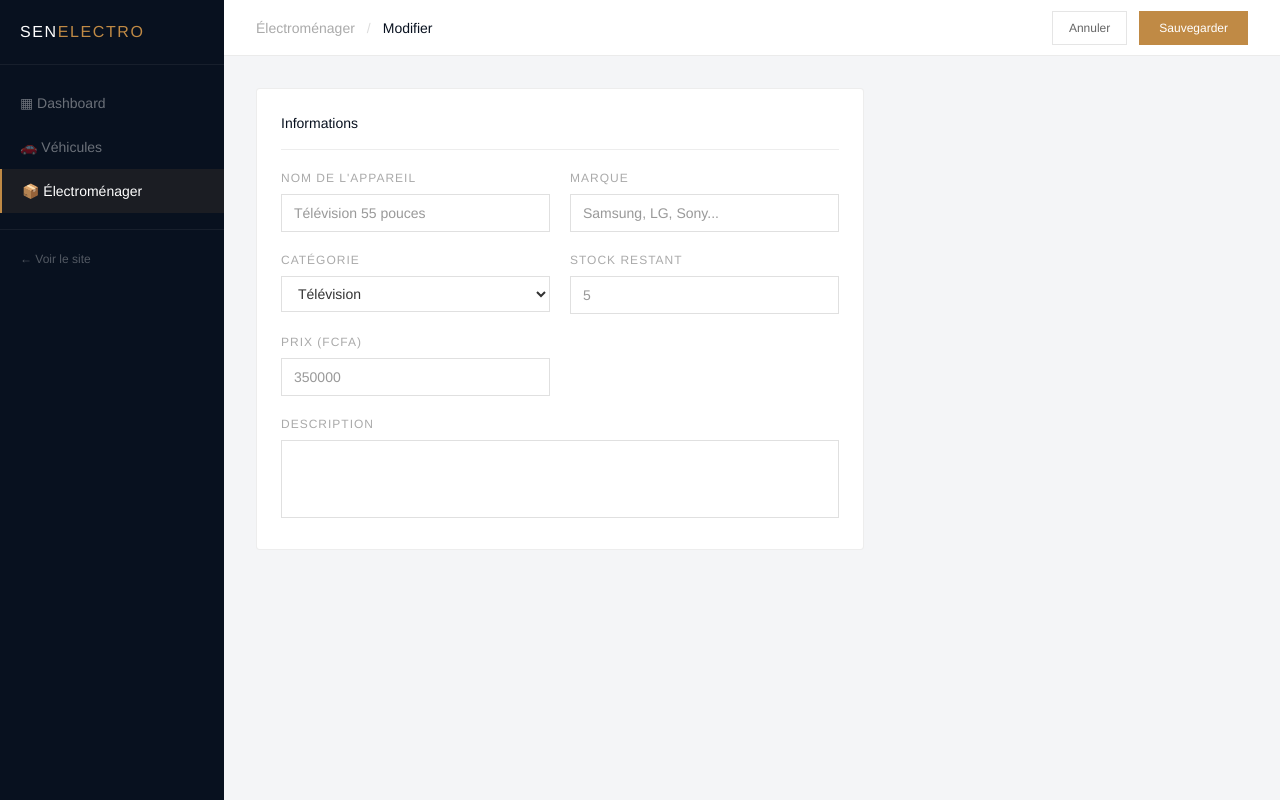
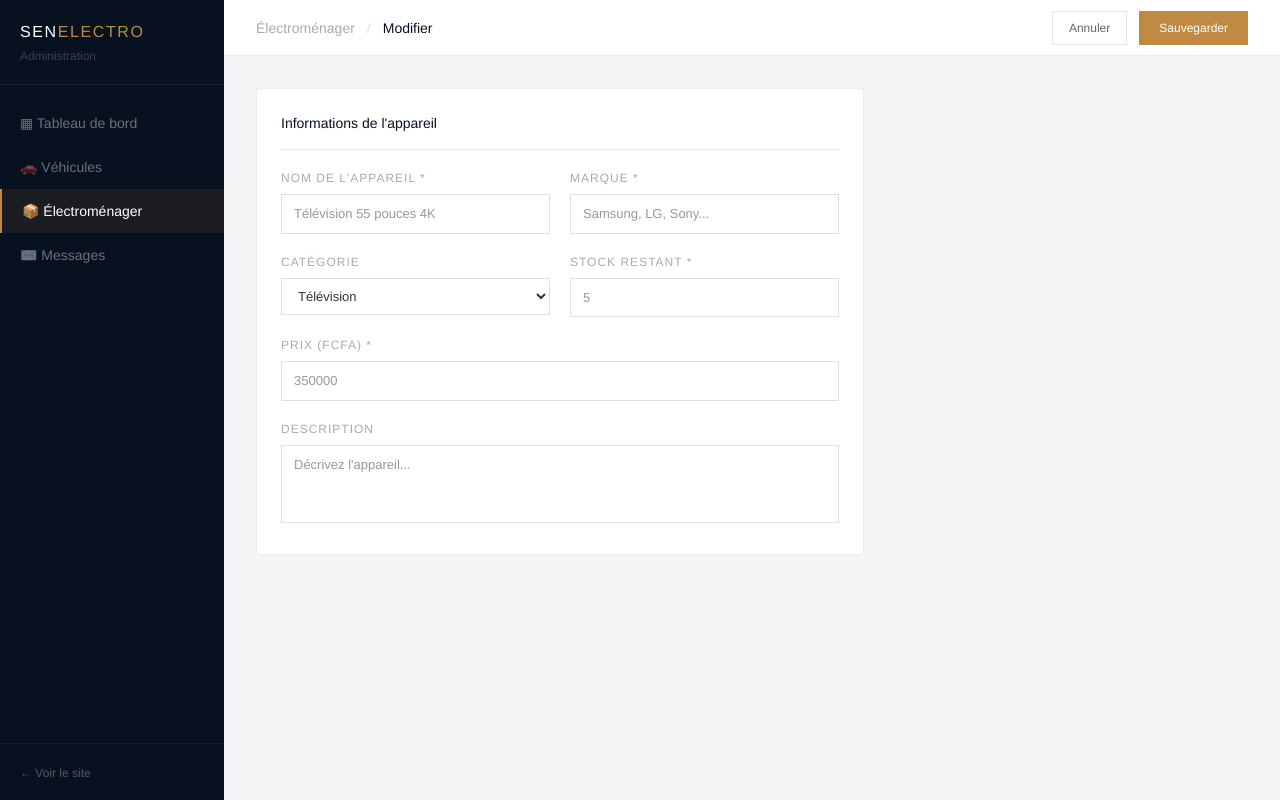
Before and after one commit to sokhna4907-crypto/senelectro, a Next.js app: page /admin/appliances/1 in a window 1280 px wide. Built offline with nearby package versions, Linux system fonts and the light colour scheme; no server answers; the database is empty.

Commit message:
Fix navbar electromenager + formulaire

```diff
--- a/src/app/admin/appliances/[id]/page.tsx
+++ b/src/app/admin/appliances/[id]/page.tsx
@@ -6,13 +6,16 @@ import { useRouter } from 'next/navigation'
 export default function EditAppliance({ params }: { params: Promise<{ id: string }> }) {
   const router = useRouter()
   const [id, setId] = useState('')
-  const [form, setForm] = useState({
-    name: '', brand: '', category: 'television',
-    price: '', stock_count: '', description: ''
-  })
+  const [name, setName] = useState('')
+  const [brand, setBrand] = useState('')
+  const [category, setCategory] = useState('television')
+  const [price, setPrice] = useState('')
+  const [stock, setStock] = useState('')
+  const [description, setDescription] = useState('')
   const [loading, setLoading] = useState(true)
   const [saving, setSaving] = useState(false)
   const [saved, setSaved] = useState(false)
+  const [error, setError] = useState('')
 
   useEffect(() => {
     params.then(p => {
@@ -22,62 +25,81 @@ export default function EditAppliance({ params }: { params: Promise<{ id: string
         .then(r => r.json())
         .then(data => {
           const a = data.data
-          if (a) setForm({
-            name: a.name || '', brand: a.brand || '',
-            category: a.category || 'television',
-            price: a.price?.toString() || '',
-            stock_count: a.stock_count?.toString() || '',
-            description: a.description || '',
-          })
+          if (a) {
+            setName(a.name || '')
+            setBrand(a.brand || '')
+            setCategory(a.category || 'television')
+            setPrice(a.price?.toString() || '')
+            setStock(a.stock_count?.toString() || '')
+            setDescription(a.description || '')
+          }
           setLoading(false)
         })
         .catch(() => setLoading(false))
     })
   }, [params])
 
-  const update = (key: string, val: string) => setForm(f => ({ ...f, [key]: val }))
-
   const handleSave = async () => {
+    if (!name || !brand || !price || !stock) {
+      setError('Veuillez remplir tous les champs obligatoires')
+      return
+    }
     setSaving(true)
-    const token = document.cookie.split('admin_token=')[1]?.split(';')[0]
+    setError('')
+    try {
       const method = id === 'new' ? 'POST' : 'PUT'
       const url = id === 'new' ? '/api/appliances' : `/api/appliances/${id}`
-    await fetch(url, {
+      const res = await fetch(url, {
         method,
-      headers: { 'Content-Type': 'application/json', Authorization: `Bearer ${token}` },
+        headers: { 'Content-Type': 'application/json' },
         body: JSON.stringify({
-        ...form,
-        price: Number(form.price),
-        stock_count: Number(form.stock_count),
+          name, brand, category,
+          price: Number(price),
+          stock_count: Number(stock),
+          description,
           photos: [],
           is_available: true,
         }),
       })
+      if (res.ok) {
+        setSaved(true)
+        setTimeout(() => router.push('/admin/appliances'), 1200)
+      } else {
+        setError('Erreur lors de la sauvegarde')
+      }
+    } catch {
+      setError('Erreur de connexion')
+    } finally {
       setSaving(false)
-    setSaved(true)
-    setTimeout(() => router.push('/admin/appliances'), 1000)
+    }
   }
 
-  const inputStyle = { border: '0.5px solid rgba(0,0,0,0.12)', color: '#333', background: '#fff', outline: 'none' }
-  const Field = ({ label, children }: { label: string; children: React.ReactNode }) => (
-    <div>
-      <label className="block text-xs uppercase tracking-widest mb-2" style={{ color: '#aaa', letterSpacing: '1px' }}>{label}</label>
-      {children}
+  const sel = {
+    border: '0.5px solid rgba(0,0,0,0.12)',
+    color: '#333', background: '#fff',
+    outline: 'none', width: '100%',
+    padding: '9px 12px', fontSize: '13px',
+    fontFamily: 'inherit'
+  }
+
+  if (loading) return (
+    <div className="flex min-h-screen items-center justify-center" style={{ background: '#F4F5F7' }}>
+      <div className="text-sm" style={{ color: '#aaa' }}>Chargement...</div>
     </div>
   )
 
-  if (loading) return <div className="flex min-h-screen items-center justify-center" style={{ background: '#F4F5F7' }}><div className="text-sm" style={{ color: '#aaa' }}>Chargement...</div></div>
-
   return (
     <div className="flex min-h-screen" style={{ fontFamily: 'Helvetica Neue, Arial, sans-serif' }}>
-      <aside className="w-56 flex-shrink-0" style={{ background: '#08111F' }}>
+      <aside className="w-56 flex-shrink-0 flex flex-col" style={{ background: '#08111F' }}>
         <div className="px-5 py-5" style={{ borderBottom: '0.5px solid rgba(255,255,255,0.06)' }}>
           <div className="text-base font-light tracking-widest uppercase" style={{ color: '#fff' }}>Sen<span style={{ color: '#C08A45' }}>Electro</span></div>
+          <div className="text-xs mt-1" style={{ color: 'rgba(255,255,255,0.2)' }}>Administration</div>
         </div>
-        <nav className="py-4">
-          <Link href="/admin" className="flex items-center gap-3 px-5 py-3 text-sm" style={{ color: 'rgba(255,255,255,0.4)' }}>▦ Dashboard</Link>
+        <nav className="py-4 flex-1">
+          <Link href="/admin" className="flex items-center gap-3 px-5 py-3 text-sm" style={{ color: 'rgba(255,255,255,0.4)' }}>▦ Tableau de bord</Link>
           <Link href="/admin/vehicles" className="flex items-center gap-3 px-5 py-3 text-sm" style={{ color: 'rgba(255,255,255,0.4)' }}>🚗 Véhicules</Link>
           <Link href="/admin/appliances" className="flex items-center gap-3 px-5 py-3 text-sm" style={{ color: '#fff', background: 'rgba(192,138,69,0.1)', borderLeft: '2px solid #C08A45' }}>📦 Électroménager</Link>
+          <Link href="/admin/messages" className="flex items-center gap-3 px-5 py-3 text-sm" style={{ color: 'rgba(255,255,255,0.4)' }}>✉️ Messages</Link>
         </nav>
         <div className="px-5 py-4" style={{ borderTop: '0.5px solid rgba(255,255,255,0.06)' }}>
           <Link href="/" className="text-xs" style={{ color: 'rgba(255,255,255,0.3)' }}>← Voir le site</Link>
@@ -93,7 +115,8 @@ export default function EditAppliance({ params }: { params: Promise<{ id: string
           </div>
           <div className="flex gap-3">
             <Link href="/admin/appliances" className="text-xs px-4 py-2" style={{ border: '0.5px solid rgba(0,0,0,0.1)', color: '#666' }}>Annuler</Link>
-            <button onClick={handleSave} disabled={saving} className="text-white text-xs px-5 py-2"
+            <button onClick={handleSave} disabled={saving || saved}
+              className="text-white text-xs px-5 py-2"
               style={{ background: saved ? '#3B6D11' : '#C08A45', opacity: saving ? 0.7 : 1 }}>
               {saved ? '✅ Sauvegardé !' : saving ? 'Sauvegarde...' : 'Sauvegarder'}
             </button>
@@ -101,19 +124,51 @@ export default function EditAppliance({ params }: { params: Promise<{ id: string
         </div>
 
         <div className="p-8 max-w-2xl">
+
+          {error && (
+            <div className="mb-5 px-4 py-3 text-sm" style={{ background: '#FDEAEA', border: '0.5px solid rgba(226,75,74,0.3)', color: '#E24B4A' }}>
+              {error}
+            </div>
+          )}
+
           <div className="bg-white rounded p-6" style={{ border: '0.5px solid rgba(0,0,0,0.07)' }}>
-            <div className="text-sm font-medium mb-5 pb-4" style={{ color: '#08111F', borderBottom: '0.5px solid rgba(0,0,0,0.07)' }}>Informations</div>
+            <div className="text-sm font-medium mb-5 pb-4" style={{ color: '#08111F', borderBottom: '0.5px solid rgba(0,0,0,0.07)' }}>
+              Informations de l'appareil
+            </div>
+
             <div className="grid grid-cols-2 gap-5">
-              <Field label="Nom de l'appareil">
-                <input value={form.name} onChange={e => update('name', e.target.value)} autoComplete="off"
-                  placeholder="Télévision 55 pouces" className="w-full px-3 py-2 text-sm" style={inputStyle} />
-              </Field>
-              <Field label="Marque">
-                <input value={form.brand} onChange={e => update('brand', e.target.value)} autoComplete="off"
-                  placeholder="Samsung, LG, Sony..." className="w-full px-3 py-2 text-sm" style={inputStyle} />
-              </Field>
-              <Field label="Catégorie">
-                <select value={form.category} onChange={e => update('category', e.target.value)} className="w-full px-3 py-2 text-sm" style={inputStyle}>
+
+              <div>
+                <label className="block text-xs uppercase tracking-widest mb-2" style={{ color: '#aaa', letterSpacing: '1px' }}>Nom de l'appareil *</label>
+                <input
+                  type="text"
+                  autoComplete="new-password"
+                  autoCorrect="off"
+                  spellCheck={false}
+                  value={name}
+                  onChange={e => setName(e.target.value)}
+                  placeholder="Télévision 55 pouces 4K"
+                  style={sel}
+                />
+              </div>
+
+              <div>
+                <label className="block text-xs uppercase tracking-widest mb-2" style={{ color: '#aaa', letterSpacing: '1px' }}>Marque *</label>
+                <input
+                  type="text"
+                  autoComplete="new-password"
+                  autoCorrect="off"
+                  spellCheck={false}
+                  value={brand}
+                  onChange={e => setBrand(e.target.value)}
+                  placeholder="Samsung, LG, Sony..."
+                  style={sel}
+                />
+              </div>
+
+              <div>
+                <label className="block text-xs uppercase tracking-widest mb-2" style={{ color: '#aaa', letterSpacing: '1px' }}>Catégorie</label>
+                <select value={category} onChange={e => setCategory(e.target.value)} style={sel}>
                   <option value="television">Télévision</option>
                   <option value="refrigerateur">Réfrigérateur</option>
                   <option value="climatiseur">Climatiseur</option>
@@ -122,21 +177,44 @@ export default function EditAppliance({ params }: { params: Promise<{ id: string
                   <option value="audio">Audio</option>
                   <option value="autre">Autre</option>
                 </select>
-              </Field>
-              <Field label="Stock restant">
-                <input type="number" value={form.stock_count} onChange={e => update('stock_count', e.target.value)} autoComplete="off"
-                  placeholder="5" className="w-full px-3 py-2 text-sm" style={inputStyle} />
-              </Field>
-              <Field label="Prix (FCFA)">
-                <input type="number" value={form.price} onChange={e => update('price', e.target.value)} autoComplete="off"
-                  placeholder="350000" className="w-full px-3 py-2 text-sm" style={inputStyle} />
-              </Field>
               </div>
-            <div className="mt-5">
-              <Field label="Description">
-                <textarea value={form.description} onChange={e => update('description', e.target.value)}
-                  rows={3} className="w-full px-3 py-2 text-sm resize-none" style={inputStyle} />
-              </Field>
+
+              <div>
+                <label className="block text-xs uppercase tracking-widest mb-2" style={{ color: '#aaa', letterSpacing: '1px' }}>Stock restant *</label>
+                <input
+                  type="number"
+                  autoComplete="new-password"
+                  value={stock}
+                  onChange={e => setStock(e.target.value)}
+                  placeholder="5"
+                  min="0"
+                  style={sel}
+                />
+              </div>
+
+              <div className="col-span-2">
+                <label className="block text-xs uppercase tracking-widest mb-2" style={{ color: '#aaa', letterSpacing: '1px' }}>Prix (FCFA) *</label>
+                <input
+                  type="number"
+                  autoComplete="new-password"
+                  value={price}
+                  onChange={e => setPrice(e.target.value)}
+                  placeholder="350000"
+                  style={sel}
+                />
+              </div>
+
+              <div className="col-span-2">
+                <label className="block text-xs uppercase tracking-widest mb-2" style={{ color: '#aaa', letterSpacing: '1px' }}>Description</label>
+                <textarea
+                  value={description}
+                  onChange={e => setDescription(e.target.value)}
+                  placeholder="Décrivez l'appareil..."
+                  rows={3}
+                  style={{ ...sel, resize: 'none' }}
+                />
+              </div>
+
             </div>
           </div>
         </div>
--- a/src/components/Navbar.tsx
+++ b/src/components/Navbar.tsx
@@ -5,8 +5,27 @@ import { useRouter } from 'next/navigation'
 
 export default function Navbar() {
   const [menuOpen, setMenuOpen] = useState(false)
-  const [searchCategory, setSearchCategory] = useState('Véhicules')
+  const [searchCategory, setSearchCategory] = useState('vehicles')
   const router = useRouter()
+
+  const navLinks = [
+    { label: 'Accueil', href: '/' },
+    { label: 'Véhicules', href: '/vehicles' },
+    { label: 'Électroménager', href: '/appliances' },
+    { label: 'Contact', href: '/contact' },
+  ]
+
+  const handleSearch = () => {
+    const brand = (document.getElementById('nav-brand') as HTMLSelectElement)?.value
+    const type = (document.getElementById('nav-type') as HTMLSelectElement)?.value
+    const budget = (document.getElementById('nav-budget') as HTMLSelectElement)?.value
+    const path = searchCategory === 'appliances' ? '/appliances' : '/vehicles'
+    const params = new URLSearchParams()
+    if (brand && brand !== '') params.set('brand', brand)
+    if (type && type !== '') params.set('type', type)
+    if (budget && budget !== '') params.set('max_price', budget)
+    router.push(`${path}?${params.toString()}`)
+  }
 
   return (
     <nav className="fixed top-0 left-0 right-0 z-50"
@@ -22,12 +41,7 @@ export default function Navbar() {
 
         {/* Links desktop */}
         <div className="hidden md:flex gap-10">
-          {[
-            { label: 'Accueil', href: '/' },
-            { label: 'Véhicules', href: '/vehicles' },
-            { label: 'Électroménager', href: '/appliances' },
-                    { label: 'Contact', href: '/contact' },
-          ].map((link) => (
+          {navLinks.map((link) => (
             <Link key={link.href} href={link.href}
               className="text-xs tracking-widest uppercase transition-colors duration-200"
               style={{ color: 'rgba(255,255,255,0.55)', letterSpacing: '2px' }}>
@@ -42,7 +56,7 @@ export default function Navbar() {
             +221 76 688 6161
           </span>
           <Link href="/contact"
-            className="text-xs tracking-widest uppercase px-5 py-2 transition-colors"
+            className="text-xs tracking-widest uppercase px-5 py-2"
             style={{ border: '0.5px solid rgba(192,138,69,0.6)', color: '#C08A45', letterSpacing: '2px' }}>
             Devis gratuit
           </Link>
@@ -54,79 +68,65 @@ export default function Navbar() {
         </button>
       </div>
 
-      {/* Barre de recherche intégrée dans la nav */}
+      {/* Barre de recherche */}
       <div className="hidden md:flex items-stretch"
         style={{ background: '#0A1628', borderTop: '0.5px solid rgba(255,255,255,0.04)', borderBottom: '2px solid #C08A45' }}>
 
-        {[
-          {
-            label: 'Catégorie',
-            content: (
-              <select id="nav-category" value={searchCategory} onChange={e => setSearchCategory(e.target.value)} className="bg-transparent text-sm outline-none cursor-pointer w-full"
+        {/* Catégorie */}
+        <div className="flex flex-col gap-1 flex-1 px-6 py-3"
+          style={{ borderRight: '0.5px solid rgba(255,255,255,0.06)' }}>
+          <label className="text-xs" style={{ color: 'rgba(255,255,255,0.25)', letterSpacing: '2px', textTransform: 'uppercase' }}>Catégorie</label>
+          <select
+            value={searchCategory}
+            onChange={e => setSearchCategory(e.target.value)}
+            className="bg-transparent text-sm outline-none cursor-pointer"
             style={{ color: 'rgba(255,255,255,0.75)', border: 'none' }}>
-                <option value="Véhicules" style={{ background: '#0A1628' }}>Véhicules</option>
-                <option value="Électroménager" style={{ background: '#0A1628' }}>Électroménager</option>
+            <option value="vehicles" style={{ background: '#0A1628' }}>Véhicules</option>
+            <option value="appliances" style={{ background: '#0A1628' }}>Électroménager</option>
           </select>
-            )
-          },
-          {
-            label: 'Marque',
-            content: (
-              <select id="nav-brand" className="bg-transparent text-sm outline-none cursor-pointer w-full"
+        </div>
+
+        {/* Marque */}
+        <div className="flex flex-col gap-1 flex-1 px-6 py-3"
+          style={{ borderRight: '0.5px solid rgba(255,255,255,0.06)' }}>
+          <label className="text-xs" style={{ color: 'rgba(255,255,255,0.25)', letterSpacing: '2px', textTransform: 'uppercase' }}>Marque</label>
+          <select id="nav-brand" className="bg-transparent text-sm outline-none cursor-pointer"
             style={{ color: 'rgba(255,255,255,0.75)', border: 'none' }}>
-                <option style={{ background: '#0A1628' }}>Toutes marques</option>
-                {['Toyota', 'Mercedes', 'Peugeot', 'BMW', 'Hyundai', 'Renault', 'Honda', 'Kia'].map(b => (
-                  <option key={b} style={{ background: '#0A1628' }}>{b}</option>
+            <option value="" style={{ background: '#0A1628' }}>Toutes marques</option>
+            {['Mercedes', 'BMW', 'Audi', 'Porsche', 'Land Rover', 'Volkswagen', 'Volvo', 'Lexus', 'Toyota', 'Hyundai'].map(b => (
+              <option key={b} value={b} style={{ background: '#0A1628' }}>{b}</option>
             ))}
           </select>
-            )
-          },
-          {
-            label: 'Type',
-            content: (
-              <select id="nav-type" className="bg-transparent text-sm outline-none cursor-pointer w-full"
+        </div>
+
+        {/* Type */}
+        <div className="flex flex-col gap-1 flex-1 px-6 py-3"
+          style={{ borderRight: '0.5px solid rgba(255,255,255,0.06)' }}>
+          <label className="text-xs" style={{ color: 'rgba(255,255,255,0.25)', letterSpacing: '2px', textTransform: 'uppercase' }}>Type</label>
+          <select id="nav-type" className="bg-transparent text-sm outline-none cursor-pointer"
             style={{ color: 'rgba(255,255,255,0.75)', border: 'none' }}>
-                <option style={{ background: '#0A1628' }}>Tous types</option>
+            <option value="" style={{ background: '#0A1628' }}>Tous types</option>
             {['Berline', 'SUV', '4x4', 'Utilitaire'].map(t => (
-                  <option key={t} style={{ background: '#0A1628' }}>{t}</option>
+              <option key={t} value={t.toLowerCase()} style={{ background: '#0A1628' }}>{t}</option>
             ))}
           </select>
-            )
-          },
-          {
-            label: 'Budget maximum',
-            content: (
-              <select id="nav-budget" className="bg-transparent text-sm outline-none cursor-pointer w-full"
+        </div>
+
+        {/* Budget */}
+        <div className="flex flex-col gap-1 flex-1 px-6 py-3">
+          <label className="text-xs" style={{ color: 'rgba(255,255,255,0.25)', letterSpacing: '2px', textTransform: 'uppercase' }}>Budget maximum</label>
+          <select id="nav-budget" className="bg-transparent text-sm outline-none cursor-pointer"
             style={{ color: 'rgba(255,255,255,0.75)', border: 'none' }}>
-                <option style={{ background: '#0A1628' }}>Tous budgets</option>
-                <option style={{ background: '#0A1628' }}>5 000 000 FCFA</option>
-                <option style={{ background: '#0A1628' }}>10 000 000 FCFA</option>
-                <option style={{ background: '#0A1628' }}>20 000 000 FCFA</option>
-                <option style={{ background: '#0A1628' }}>50 000 000 FCFA</option>
+            <option value="" style={{ background: '#0A1628' }}>Tous budgets</option>
+            <option value="5000000" style={{ background: '#0A1628' }}>5 000 000 FCFA</option>
+            <option value="10000000" style={{ background: '#0A1628' }}>10 000 000 FCFA</option>
+            <option value="20000000" style={{ background: '#0A1628' }}>20 000 000 FCFA</option>
+            <option value="50000000" style={{ background: '#0A1628' }}>50 000 000 FCFA</option>
           </select>
-            )
-          },
-        ].map((field, i) => (
-          <div key={i} className="flex flex-col gap-1 flex-1 px-6 py-3"
-            style={{ borderRight: '0.5px solid rgba(255,255,255,0.06)' }}>
-            <label className="text-xs" style={{ color: 'rgba(255,255,255,0.25)', letterSpacing: '2px', textTransform: 'uppercase' }}>
-              {field.label}
-            </label>
-            {field.content}
         </div>
-        ))}
 
-        <button onClick={() => {
-            const brand = (document.getElementById('nav-brand') as HTMLSelectElement)?.value
-            const type = (document.getElementById('nav-type') as HTMLSelectElement)?.value
-            const budget = (document.getElementById('nav-budget') as HTMLSelectElement)?.value
-            const path = searchCategory === 'Électroménager' ? '/appliances' : '/vehicles'
-            const params = new URLSearchParams()
-            if (brand && brand !== 'Toutes marques') params.set('brand', brand)
-            if (type && type !== 'Tous types') params.set('type', type.toLowerCase())
-            if (budget && budget !== 'Tous budgets') params.set('max_price', budget)
-            window.location.href = `${path}?${params.toString()}`
-          }}
+        {/* Bouton rechercher */}
+        <button onClick={handleSearch}
           className="flex items-center gap-2 px-8 text-white text-xs tracking-widest uppercase flex-shrink-0"
           style={{ background: '#C08A45', letterSpacing: '2px', minWidth: '130px' }}>
           🔍 Rechercher
@@ -135,14 +135,9 @@ export default function Navbar() {
 
       {/* Menu mobile */}
       {menuOpen && (
-        <div className="absolute top-16 left-0 right-0 flex flex-col gap-0 md:hidden"
-          style={{ background: '#08111F', borderTop: '0.5px solid rgba(255,255,255,0.06)' }}>
-          {[
-            { label: 'Accueil', href: '/' },
-            { label: 'Véhicules', href: '/vehicles' },
-            { label: 'Électroménager', href: '/appliances' },
-                    { label: 'Contact', href: '/contact' },
-          ].map((link) => (
+        <div className="absolute left-0 right-0 flex flex-col gap-0 md:hidden"
+          style={{ top: '64px', background: '#08111F', borderTop: '0.5px solid rgba(255,255,255,0.06)', zIndex: 100 }}>
+          {navLinks.map((link) => (
             <Link key={link.href} href={link.href}
               onClick={() => setMenuOpen(false)}
               className="px-8 py-4 text-xs tracking-widest uppercase"
```
Lines whose indentation alone changed are shown as unchanged.
